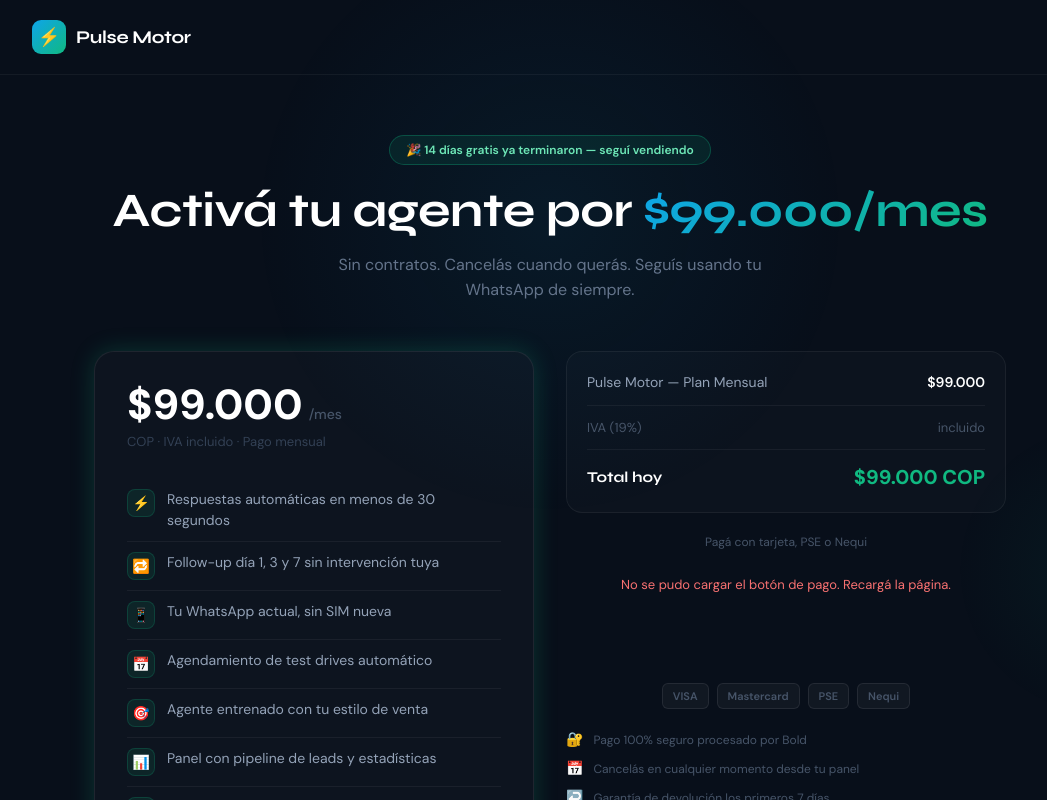
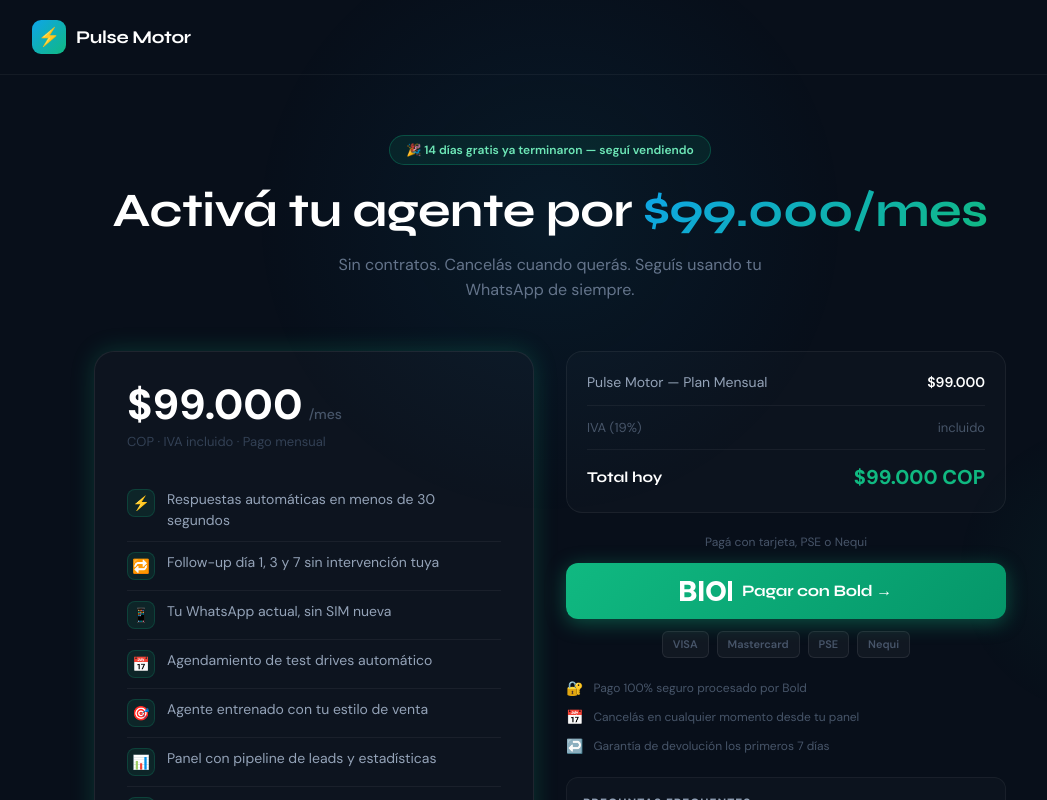
Before and after one commit to ventas10x26/ventas10x, a Next.js app: page /pulse/pricing in a window 1280 px wide. Shown: the top 800 px of the page, without its empty margins (90-1137 px from the left). Built offline with nearby package versions, Linux system fonts and the light colour scheme; no server answers.

Commit message:
update-bold-act

```diff
--- a/src/app/pulse/pricing/page.tsx
+++ b/src/app/pulse/pricing/page.tsx
@@ -1,72 +1,14 @@
 'use client'
 
-import { useEffect, useState, useCallback } from 'react'
+import { useEffect, useState } from 'react'
 import { createClient } from '@/lib/supabase/client'
 
 const FONT      = "'Syne', sans-serif"
 const FONT_BODY = "'DM Sans', sans-serif"
-const BOLD_API_KEY = '5L4jlcgWAJnjqOd_2E4906Yxq7lo5HHQqfESbb5_VyU'
-const PRECIO       = 99000
-const CURRENCY     = 'COP'
-
-let boldLibCargada = false
-
-async function cargarLibBold(): Promise<void> {
-  if (boldLibCargada || document.querySelector('script[src*="boldPaymentButton"]')) {
-    boldLibCargada = true
-    return
-  }
-  return new Promise((resolve, reject) => {
-    const s    = document.createElement('script')
-    s.src      = 'https://checkout.bold.co/library/boldPaymentButton.js'
-    s.onload   = () => { boldLibCargada = true; resolve() }
-    s.onerror  = () => reject(new Error('Bold no cargó'))
-    document.head.appendChild(s)
-  })
-}
-
-async function montarBoton(container: HTMLDivElement, email: string | null) {
-  await cargarLibBold()
-
-  const uid     = `usr${Date.now()}`
-  const orderId = `pulse-${uid}`
-
-  const res = await fetch('/api/pulse/bold/integrity', {
-    method:  'POST',
-    headers: { 'Content-Type': 'application/json' },
-    body:    JSON.stringify({ orderId, amount: PRECIO, currency: CURRENCY }),
-  })
-  const { integrity } = await res.json() as { integrity: string }
-
-  container.innerHTML = ''
-
-  // eslint-disable-next-line @typescript-eslint/no-explicit-any
-  const BoldCheckout = (window as any).BoldCheckout
-  if (typeof BoldCheckout !== 'function') {
-    throw new Error('BoldCheckout no disponible')
-  }
-
-  // Crear instancia con config y renderizar en el contenedor
-  const checkout = new BoldCheckout({
-    orderId,
-    currency:           CURRENCY,
-    amount:             String(PRECIO),
-    apiKey:             BOLD_API_KEY,
-    integritySignature: integrity,
-    redirectionUrl:     `${window.location.origin}/pulse/pago-exitoso`,
-    description:        'Pulse Motor Plan Mensual',
-    ...(email ? { customerData: { email } } : {}),
-  })
-
-  // Embedded checkout dentro del contenedor
-  checkout.startEmbeddedCheckout(container)
-  console.log('[pricing] BoldCheckout embedded — orderId:', orderId)
-}
+const BOLD_LINK = 'https://checkout.bold.co/payment/LNK_PGTSIHASWV'
 
 export default function PulsePricingPage() {
   const [usuarioEmail, setUsuarioEmail] = useState<string | null>(null)
-  const [cargando, setCargando]         = useState(true)
-  const [error, setError]               = useState('')
   const supabase = createClient()
 
   useEffect(() => {
@@ -75,20 +17,6 @@ export default function PulsePricingPage() {
     })
   }, [])
 
-  // Ref callback: se llama cuando React monta/desmonta el div
-  const boldRef = useCallback((node: HTMLDivElement | null) => {
-    if (!node) return
-    setCargando(true)
-    setError('')
-    montarBoton(node, usuarioEmail)
-      .then(() => setCargando(false))
-      .catch(e => {
-        console.error('[pricing] Bold error:', e)
-        setError('No se pudo cargar el botón de pago. Recargá la página.')
-        setCargando(false)
-      })
-  }, [usuarioEmail])
-
   return (
     <>
       <style>{`
@@ -96,11 +24,12 @@ export default function PulsePricingPage() {
         *, *::before, *::after { box-sizing: border-box; margin: 0; padding: 0; }
         body { background: #080f1a; }
         @keyframes fadeUp { from { opacity:0; transform:translateY(20px) } to { opacity:1; transform:translateY(0) } }
-        @keyframes spin   { to { transform: rotate(360deg) } }
         .fade-up { animation: fadeUp .6s ease forwards; }
         .check-item { display:flex; align-items:flex-start; gap:12px; padding:10px 0; border-bottom:1px solid rgba(255,255,255,0.05); }
         .check-item:last-child { border-bottom:none; }
         @keyframes glowPulse { 0%,100%{box-shadow:0 0 20px rgba(16,185,129,0.2)} 50%{box-shadow:0 0 40px rgba(16,185,129,0.4)} }
+        .btn-pagar { transition: all .2s !important; }
+        .btn-pagar:hover { transform: translateY(-2px) !important; box-shadow: 0 8px 32px rgba(16,185,129,0.5) !important; }
         @media(max-width:700px){ .pricing-grid{grid-template-columns:1fr!important} }
       `}</style>
 
@@ -119,6 +48,7 @@ export default function PulsePricingPage() {
         </header>
 
         <main style={{ position:'relative', zIndex:1, maxWidth:'960px', margin:'0 auto', padding:'60px 24px 80px' }}>
+
           <div style={{ textAlign:'center', marginBottom:'48px' }} className="fade-up">
             <div style={{ display:'inline-flex', alignItems:'center', gap:'8px', background:'rgba(16,185,129,0.1)', border:'1px solid rgba(16,185,129,0.3)', borderRadius:'999px', padding:'5px 16px', fontSize:'12px', fontWeight:600, color:'#6ee7b7', marginBottom:'20px' }}>
               🎉 14 días gratis ya terminaron — seguí vendiendo
@@ -134,7 +64,7 @@ export default function PulsePricingPage() {
 
           <div className="pricing-grid" style={{ display:'grid', gridTemplateColumns:'1fr 1fr', gap:'32px', alignItems:'start' }}>
 
-            {/* Columna izquierda */}
+            {/* Columna izquierda: features */}
             <div style={{ background:'rgba(255,255,255,0.025)', border:'1px solid rgba(255,255,255,0.07)', borderRadius:'20px', padding:'32px', animation:'glowPulse 3s ease-in-out infinite' }}>
               <div style={{ display:'flex', alignItems:'baseline', gap:'6px', marginBottom:'6px' }}>
                 <span style={{ fontFamily:FONT_BODY, fontSize:'42px', fontWeight:800, color:'#fff', lineHeight:1 }}>$99.000</span>
@@ -164,8 +94,10 @@ export default function PulsePricingPage() {
               </div>
             </div>
 
-            {/* Columna derecha */}
+            {/* Columna derecha: checkout */}
             <div style={{ display:'flex', flexDirection:'column', gap:'20px' }}>
+
+              {/* Resumen */}
               <div style={{ background:'rgba(255,255,255,0.02)', border:'1px solid rgba(255,255,255,0.06)', borderRadius:'16px', padding:'20px' }}>
                 <div style={{ display:'flex', justifyContent:'space-between', alignItems:'center', marginBottom:'12px', paddingBottom:'12px', borderBottom:'1px solid rgba(255,255,255,0.05)' }}>
                   <span style={{ fontFamily:FONT_BODY, fontSize:'14px', color:'#94a3b8' }}>Pulse Motor — Plan Mensual</span>
@@ -181,37 +113,45 @@ export default function PulsePricingPage() {
                 </div>
               </div>
 
-              {/* Área del botón Bold */}
-              <div>
-                <p style={{ fontFamily:FONT_BODY, fontSize:'12px', color:'#475569', textAlign:'center', marginBottom:'12px' }}>
+              {/* Botón de pago — link directo Bold */}
+              <div style={{ display:'flex', flexDirection:'column', gap:'12px' }}>
+                <p style={{ fontFamily:FONT_BODY, fontSize:'12px', color:'#475569', textAlign:'center' }}>
                   Pagá con tarjeta, PSE o Nequi
                 </p>
+                <a
+                  href={BOLD_LINK}
+                  target="_blank"
+                  rel="noopener noreferrer"
+                  className="btn-pagar"
+                  style={{
+                    display:'flex', alignItems:'center', justifyContent:'center', gap:'10px',
+                    padding:'16px 24px', borderRadius:'12px',
+                    background:'linear-gradient(135deg,#10b981,#059669)',
+                    color:'#fff', fontSize:'16px', fontWeight:700,
+                    textDecoration:'none', fontFamily:FONT,
+                    boxShadow:'0 4px 20px rgba(16,185,129,0.4)',
+                    letterSpacing:'-.2px',
+                  }}
+                >
+                  {/* Logo Bold inline */}
+                  <svg height="20" viewBox="0 0 52 20" fill="none" xmlns="http://www.w3.org/2000/svg">
+                    <path d="M0 0h8.4c4.6 0 7.2 2.1 7.2 5.5 0 2-.9 3.4-2.4 4.2 2 .7 3.2 2.3 3.2 4.5C16.4 17.8 13.6 20 9 20H0V0zm8 8.3c1.8 0 2.8-.8 2.8-2.3S9.8 3.7 8 3.7H4.4v4.6H8zm.4 8c2 0 3.1-.9 3.1-2.5s-1.1-2.5-3.1-2.5H4.4v5H8.4z" fill="white"/>
+                    <path d="M19 0h4.4v20H19V0z" fill="white"/>
+                    <path d="M26.2 10C26.2 4.5 30 0 36 0s9.8 4.5 9.8 10-3.8 10-9.8 10-9.8-4.5-9.8-10zm15.1 0c0-3.4-2.1-5.9-5.3-5.9S30.7 6.6 30.7 10s2.1 5.9 5.3 5.9 5.3-2.5 5.3-5.9z" fill="white"/>
+                    <path d="M48 0h4.4v16.3H62V20H48V0z" fill="white"/>
+                  </svg>
+                  Pagar con Bold →
+                </a>
 
-                {/* Spinner mientras carga */}
-                {cargando && (
-                  <div style={{ display:'flex', justifyContent:'center', alignItems:'center', height:'56px' }}>
-                    <div style={{ width:'24px', height:'24px', border:'2px solid rgba(255,255,255,0.1)', borderTop:'2px solid #10b981', borderRadius:'50%', animation:'spin 1s linear infinite' }} />
-                  </div>
-                )}
-
-                {/* Error */}
-                {error && (
-                  <p style={{ fontFamily:FONT_BODY, fontSize:'13px', color:'#f87171', textAlign:'center', padding:'12px' }}>{error}</p>
-                )}
-
-                {/* Contenedor del botón — ref callback lo llena */}
-                <div
-                  ref={boldRef}
-                  style={{ display: cargando ? 'none' : 'flex', justifyContent:'center', minHeight:'56px' }}
-                />
+                {/* Métodos de pago */}
+                <div style={{ display:'flex', alignItems:'center', justifyContent:'center', gap:'8px', flexWrap:'wrap' }}>
+                  {['VISA', 'Mastercard', 'PSE', 'Nequi'].map(m => (
+                    <div key={m} style={{ padding:'4px 10px', borderRadius:'6px', background:'rgba(255,255,255,0.04)', border:'1px solid rgba(255,255,255,0.08)', fontFamily:FONT_BODY, fontSize:'11px', color:'#475569', fontWeight:600 }}>{m}</div>
+                  ))}
+                </div>
               </div>
 
-              <div style={{ display:'flex', alignItems:'center', justifyContent:'center', gap:'8px', flexWrap:'wrap' }}>
-                {['VISA', 'Mastercard', 'PSE', 'Nequi'].map(m => (
-                  <div key={m} style={{ padding:'4px 10px', borderRadius:'6px', background:'rgba(255,255,255,0.04)', border:'1px solid rgba(255,255,255,0.08)', fontFamily:FONT_BODY, fontSize:'11px', color:'#475569', fontWeight:600 }}>{m}</div>
-                ))}
-              </div>
-
+              {/* Garantías */}
               <div style={{ display:'flex', flexDirection:'column', gap:'8px' }}>
                 {[
                   { icon:'🔐', text:'Pago 100% seguro procesado por Bold' },
@@ -225,6 +165,7 @@ export default function PulsePricingPage() {
                 ))}
               </div>
 
+              {/* FAQ */}
               <div style={{ background:'rgba(255,255,255,0.02)', border:'1px solid rgba(255,255,255,0.05)', borderRadius:'12px', padding:'16px' }}>
                 <p style={{ fontFamily:FONT_BODY, fontSize:'12px', fontWeight:700, color:'#94a3b8', marginBottom:'10px', textTransform:'uppercase', letterSpacing:'1px' }}>Preguntas frecuentes</p>
                 {[
@@ -241,6 +182,7 @@ export default function PulsePricingPage() {
             </div>
           </div>
 
+          {/* Social proof */}
           <div style={{ display:'flex', alignItems:'center', justifyContent:'center', gap:'32px', marginTop:'48px', flexWrap:'wrap' }}>
             {[
               { val:'< 30 seg', label:'Tiempo de respuesta' },
```
